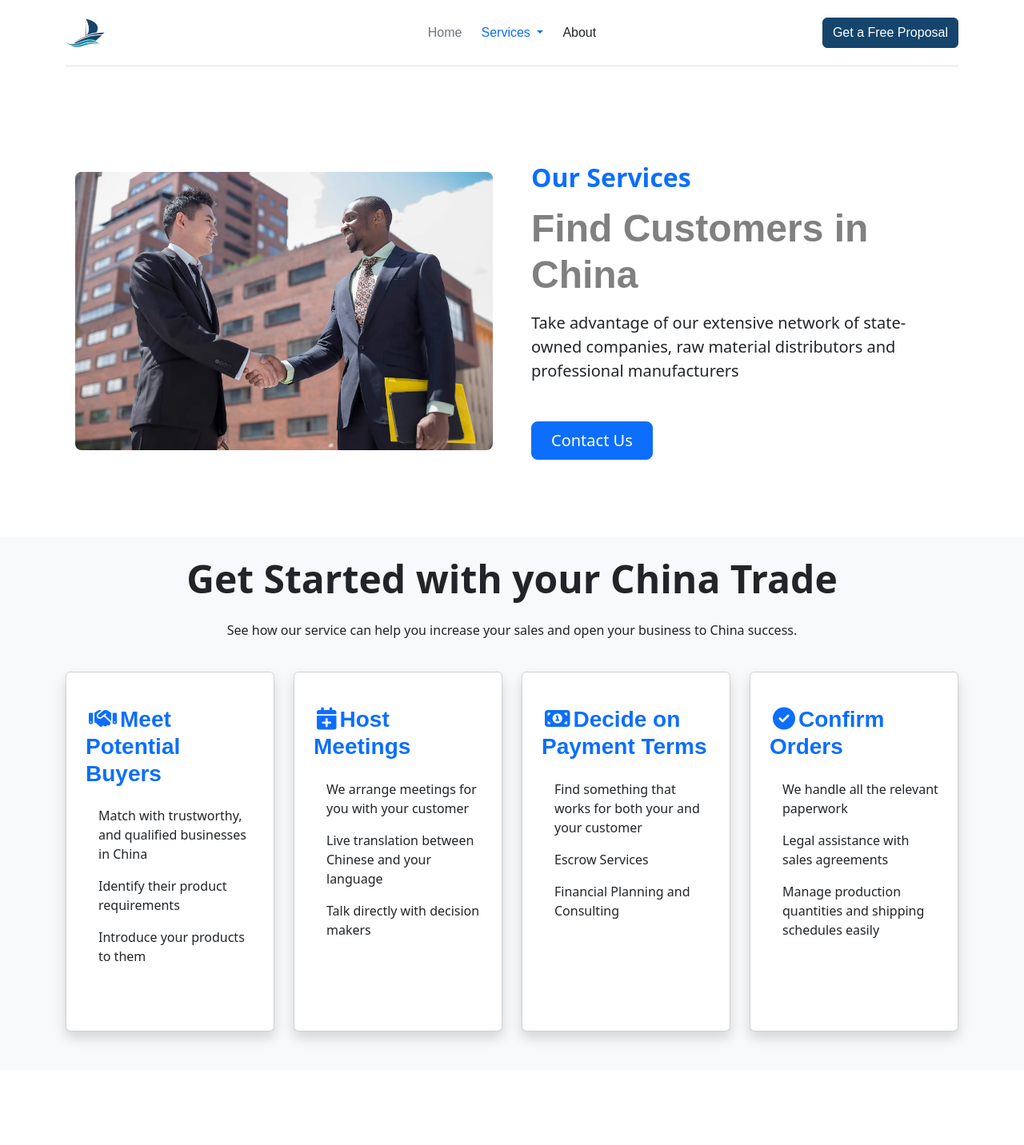
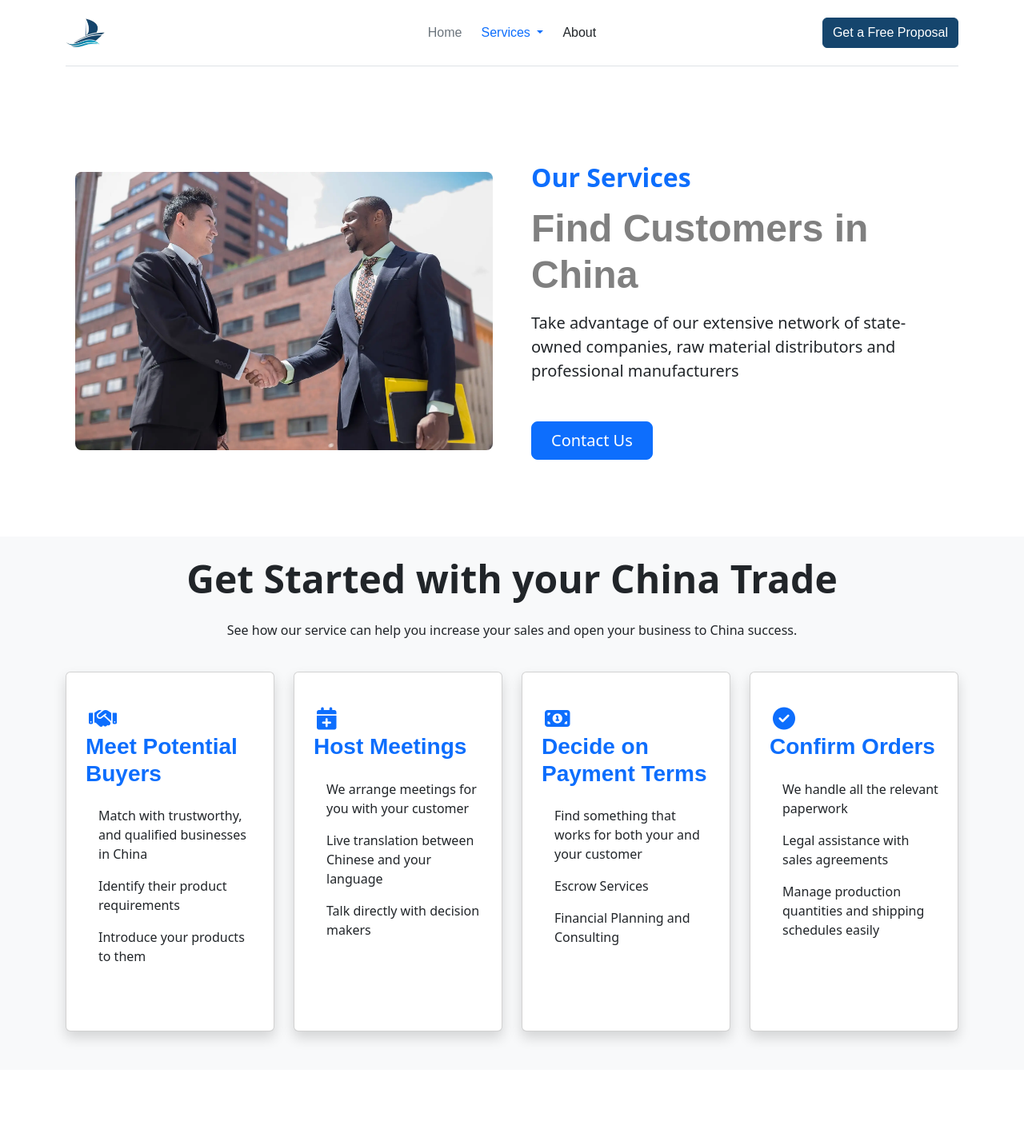
Before and after one commit to orkunzozturk/nileglobaltrade, a Jekyll site: the page built from _services/customer-identification.md, in a window 1280 px wide. Shown: the top 1432 px of the page at 80% size. Built offline with Jekyll 4.4.1, drawn with Linux system fonts in a browser that asks for light colours; nearby versions of some CDN libraries; some web fonts are replaced; library files that are not in the unit come from our copies; comment, search, counter and statistics services are not loaded; grey boxes are pictures that could not be loaded.

```diff
--- a/_includes/cta.html
+++ b/_includes/cta.html
@@ -1,5 +1,5 @@
 <section class="wrapper">
-<div class="container text-center py-4 py-md-6">
+<div class="container-fluid text-center py-4 py-md-6">
 	<div class="lc-block card border-0 bg-dark text-center rounded p-4 p-lg-6" style="background:url('/images/cta-background.webp')  center / cover no-repeat;">
 		<div class="row card-body mb-3 mb-lg-4">
 			<div class="col-xl-11 col-xxl-9 mx-auto text-white">
--- a/_layouts/service.html
+++ b/_layouts/service.html
@@ -60,7 +60,7 @@
             </div><!-- /lc-block -->
             <div class="lc-block mb-4">
               <div>
-                <h1 class="fw-bold h3 text-primary"><i class="{{ feature.symbol }} m-1"></i>{{ feature.name }}</h1>
+                <h1 class="fw-bold h3 text-primary"><i class="{{ feature.symbol }} m-1"></i><br>{{ feature.name }}</h1>
               </div>
             </div><!-- /lc-block -->
             {% for bullet in feature.bullets %}
@@ -79,3 +79,26 @@
     </div>
   </div>
 </section>
+  <section class="wrapper">
+  <div class="container py-5">
+    <div class="row">
+      <div class="col-md-4 align-self-center">
+        <div class="lc-block border-top py-4" style="letter-spacing:10px">
+          <div editable="rich">
+            <h2><strong>{{page.content[header]}}</strong></h2>
+          </div>
+        </div>
+      </div>
+      <div class="col-md-8">
+        <div class="lc-block">
+          <div editable="rich">
+
+            <p><strong></strong></p>
+
+
+          </div>
+        </div>
+      </div>
+    </div>
+  </div>
+</section>
```
Also changed, not shown: _services/customer-identification.md (+6 -0 lines).
